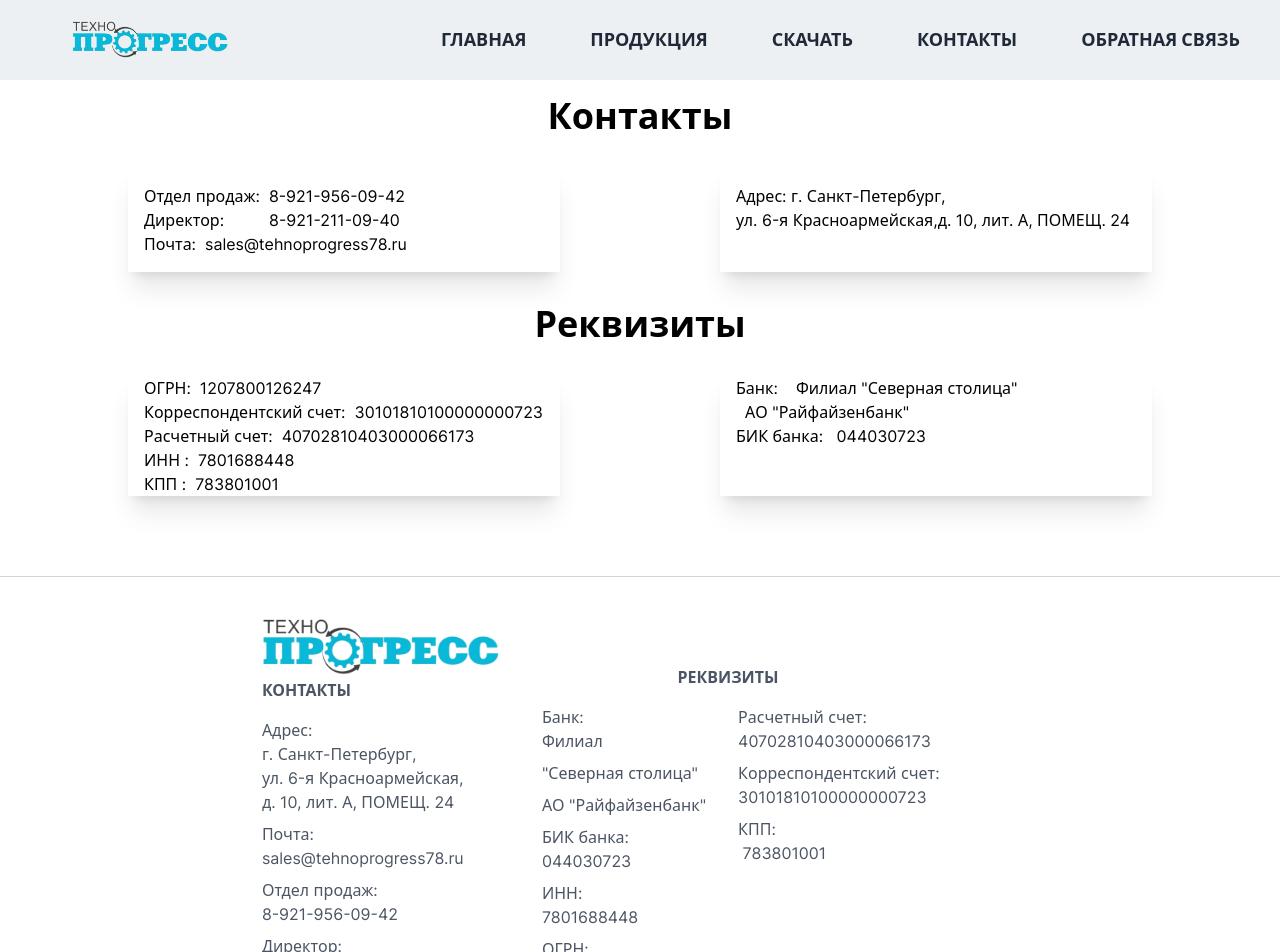
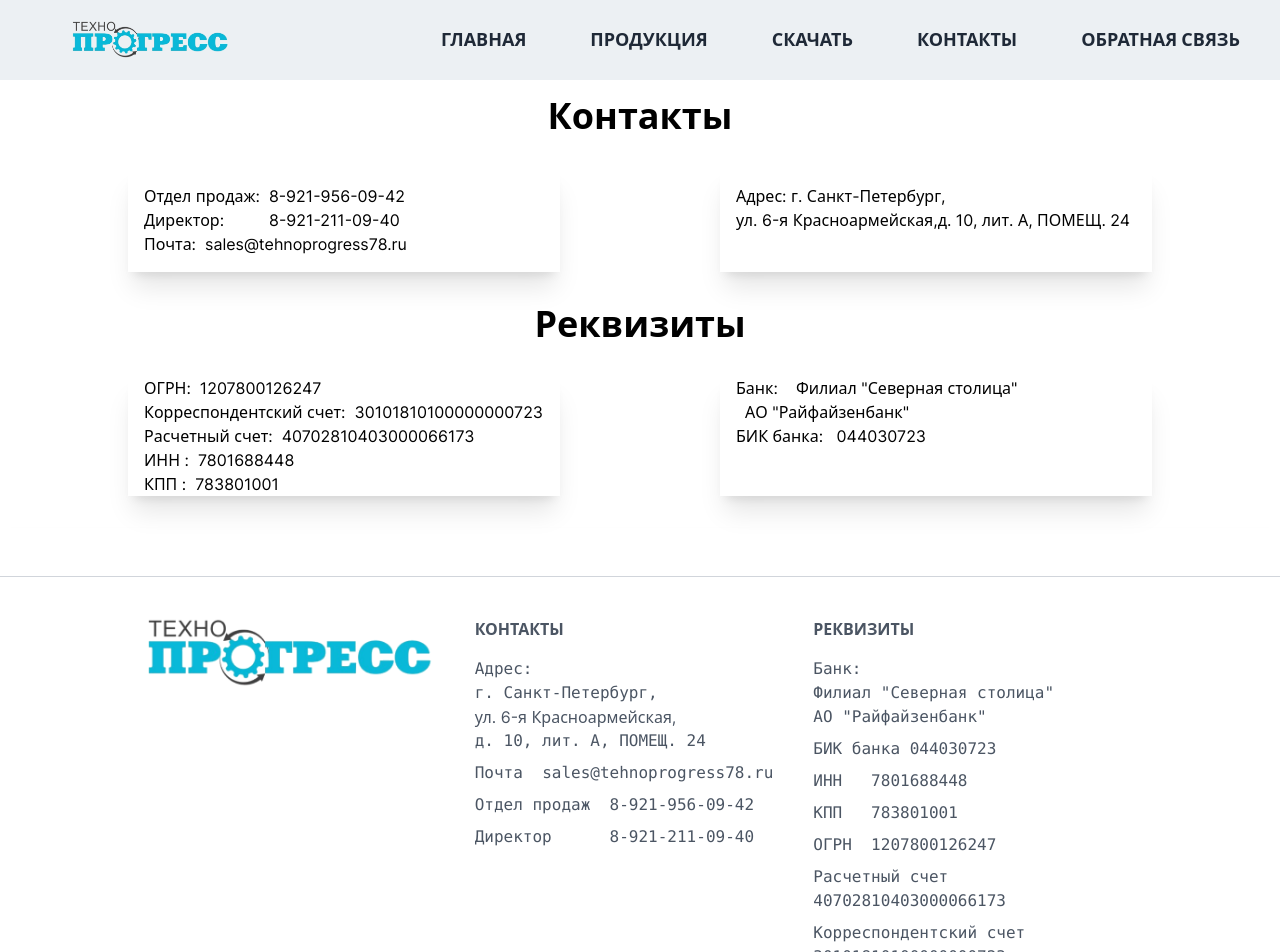
Before and after one commit to SoraHimmel2/TehnoProgress, a Next.js app: page /contacts in a window 1280 px wide. Shown: the top 952 px of the page. Built offline with nearby package versions, Linux system fonts and the light colour scheme.

Commit message:
change footer

```diff
--- a/src/components/layout/Footer.tsx
+++ b/src/components/layout/Footer.tsx
@@ -3,8 +3,8 @@ const Footer: React.FunctionComponent = () => {
   return (
     <footer className='bg-white text-center text-gray-600 shadow-lg lg:text-left'>
       <div className='flex items-center justify-center border-b border-gray-300 p-6 lg:justify-between'></div>
-      <div className='mx-6 py-10 text-left '>
-        <div className='flex flex-col justify-center gap-10 sm:grid sm:grid-cols-1 md:flex md:flex-row '>
+      <div className='mx-6 py-10 text-center md:text-left'>
+        <div className='flex flex-col justify-center gap-10 sm:grid sm:grid-cols-2 lg:flex lg:flex-row'>
           <div className=' border-black '>
             <h6
               className='
@@ -13,7 +13,9 @@ const Footer: React.FunctionComponent = () => {
               flex-col
               items-start
             '
-            ></h6>
+            >
+              <img src='/images/logo-vq.png' className='w-72'></img>
+            </h6>
           </div>
           {/* <div className='flex flex-col items-start'>
             <h6 className='mb-4 font-semibold uppercase'>Сертификаты</h6>
@@ -25,77 +27,65 @@ const Footer: React.FunctionComponent = () => {
             </div>
             <div className='mb-2 '>
               <Link href={`/certificates/sertificate2.png`}>
-                <a className=''>Aignep</a>
+                <a className='font-mono'>Aignep</a>
               </Link>
             </div>
           </div> */}
 
-          <div className='flex flex-col items-start  border-black'>
-            <img src='/images/logo-vq.png' className='w-72 md:w-60'></img>
+          <div className='flex flex-col items-start'>
             <h6 className=' mb-4 font-semibold uppercase'>Контакты</h6>
-            <div className='w-60 flex-col flex-wrap '>
-              <div className=''>Адрес:&nbsp;</div>
-              <div className=''>г. Санкт-Петербург,</div>
+            <div className='flex w-60 flex-wrap'>
+              <div className='font-mono'>Адрес:&nbsp;</div>
+              <div className='font-mono'>г. Санкт-Петербург,</div>
               <div>ул. 6-я Красноармейская,</div>
-              <div className='mb-2 '>д. 10, лит. А, ПОМЕЩ. 24</div>
+              <div className='mb-2 font-mono'>д. 10, лит. А, ПОМЕЩ. 24</div>
             </div>
 
-            <div className='mb-2 flex-col flex-wrap '>
-              <div className=''>Почта: &nbsp;</div>
-              <div className=''>sales@tehnoprogress78.ru</div>
+            <div className='mb-2 flex flex-wrap'>
+              <div className='font-mono'>Почта &nbsp;</div>
+              <div className='font-mono'>sales@tehnoprogress78.ru</div>
             </div>
-            <div className='mb-2 flex-col flex-wrap  '>
-              <div className=''>Отдел продаж: </div>
-              <div className=''> 8-921-956-09-42</div>
+            <div className='mb-2 flex flex-wrap justify-between '>
+              <div className='font-mono'>Отдел продаж </div>
+              <div className='font-mono'>&nbsp; 8-921-956-09-42</div>
             </div>
-            <div className='mb-2 flex-col flex-wrap  '>
-              <div className=''>Директор: &nbsp; &nbsp; </div>
-              <div className=' '> 8-921-211-09-40</div>
+            <div className='mb-2 flex flex-wrap justify-between '>
+              <div className='font-mono'>Директор &nbsp; &nbsp; </div>
+              <div className=' font-mono'>&nbsp; 8-921-211-09-40</div>
             </div>
           </div>
-
-          <div className=' flex-col border-black  sm:mt-12 lg:flex-none'>
-            <h6 className='mb-4 pr-36 text-left font-semibold uppercase lg:text-center'>
-              Реквизиты
-            </h6>
-            <div className='flex flex-col items-start gap-2 sm:gap-8 lg:flex-row'>
-              <div>
-                <div className='flex-col  flex-wrap '>
-                  <div className=''>Банк: &nbsp;</div>
-                  <div className='mb-2'>Филиал &nbsp;</div>
-                  <div className='mb-2 '>"Северная столица"</div>
-                  <div className='mb-2 '>АО "Райфайзенбанк"</div>
+          <div className='flex flex-col items-start'>
+            <h6 className=' mb-4 font-semibold uppercase'>Реквизиты</h6>
+            <div className='flex  w-72 flex-wrap'>
+              <div className='font-mono'>Банк: &nbsp;</div>
+              <div className='font-mono'>Филиал "Северная столица" &nbsp;</div>
+              <div className='mb-2 font-mono'>АО "Райфайзенбанк"</div>
             </div>
-                <div className=' flex-col flex-wrap  '>
-                  <div className=''>БИК банка:&nbsp;</div>
-                  <div className='mb-2 '>044030723</div>
+            <div className='mb-2 flex flex-wrap justify-between '>
+              <div className='font-mono'>БИК банка&nbsp;</div>
+              <div className=' font-mono'>044030723</div>
             </div>
-                <div className='mb-2 flex-col flex-wrap '>
-                  <div className=''>ИНН: &nbsp;</div>
-                  <div className=''>7801688448</div>
+            <div className='mb-2 flex flex-wrap'>
+              <div className='font-mono'>ИНН &nbsp;</div>
+              <div className='font-mono'>&nbsp;7801688448</div>
             </div>
-                <div className='mb-2 flex-col flex-wrap  '>
-                  <div className=''>ОГРН: &nbsp;</div>
-                  <div className=' '>1207800126247</div>
+            <div className='mb-2 flex flex-wrap justify-between '>
+              <div className='font-mono'>КПП &nbsp;</div>
+              <div className='font-mono'>&nbsp;783801001</div>
             </div>
+            <div className='mb-2 flex flex-wrap justify-between '>
+              <div className='font-mono'>ОГРН &nbsp;</div>
+              <div className=' font-mono'>1207800126247</div>
             </div>
-
-              <div>
-                <div className='mb-2 w-80 flex-col flex-wrap '>
-                  <div className=''>
-                    Расчетный счет: &nbsp; &nbsp; &nbsp; &nbsp; &nbsp;
+            <div className='mb-2 flex w-80 flex-wrap justify-between'>
+              <div className='font-mono'>
+                Расчетный счет &nbsp; &nbsp; &nbsp; &nbsp; &nbsp;
               </div>
-                  <div className=' '>40702810403000066173</div>
+              <div className=' font-mono'>40702810403000066173</div>
             </div>
-                <div className='mb-2 flex w-80 flex-col flex-wrap '>
-                  <div className=''>Корреспондентский счет: &nbsp;</div>
-                  <div className=' '>30101810100000000723</div>
-                </div>
-                <div className='mb-2 flex-col flex-wrap  '>
-                  <div className=''>КПП: &nbsp;</div>
-                  <div className=''>&nbsp;783801001</div>
-                </div>
-              </div>
+            <div className='mb-2 flex w-80 flex-wrap justify-between'>
+              <div className='font-mono'>Корреспондентский счет &nbsp;</div>
+              <div className=' font-mono'>30101810100000000723</div>
             </div>
           </div>
         </div>
```
Lines whose indentation alone changed are shown as unchanged.
